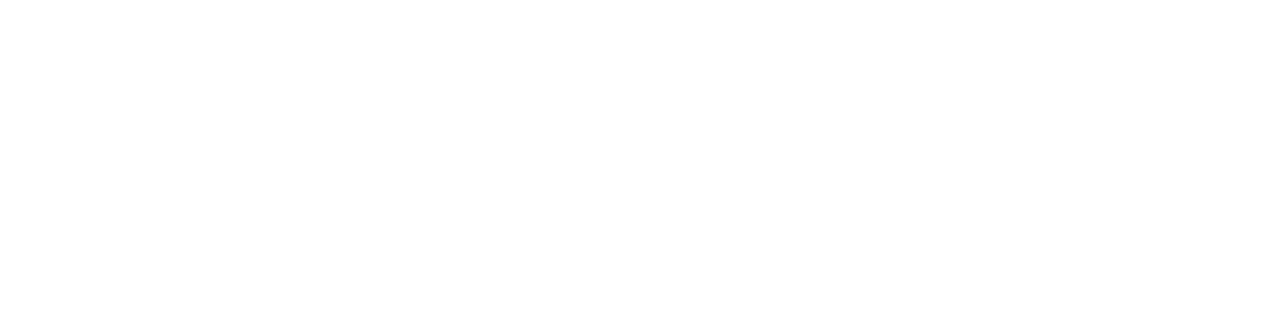
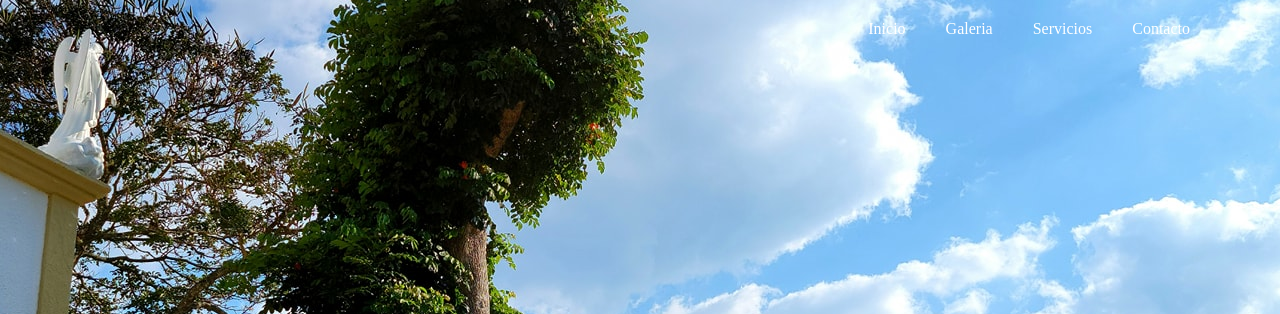
Before and after one commit to BridneyMontoya/mi-sitio-web, a plain HTML site: page Galeria.html in a window 1280 px wide. Shown: the top 314 px of the page. Drawn offline with Linux system fonts and the light colour scheme; the site is published under a folder, as on GitHub Pages, so addresses that start at the root find nothing; a web font is replaced by a local one.

Commit message:
Modificacion

```diff
--- a/css/style.css
+++ b/css/style.css
@@ -220,7 +220,7 @@ a:hover{
 .header-galeria{
     font-family: 'Oleo Script Swash Caps', cursive;
     height: 100vh;
-   background: url("/img/dipilto2.jpg");
+   background: url("../img/dipilto2.jpg");
    background-repeat: no-repeat;
    background-position: center;
    position: relative;
```
